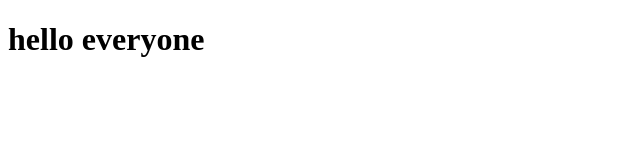
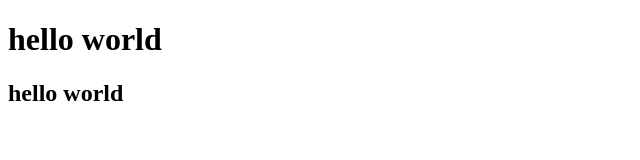
Before and after one commit to Tom-game-project/tom-site, a plain HTML site: page index.html in a window 1280 px wide. Shown: the whole page, without its empty margins (0-640 px from the left). Drawn offline with Linux system fonts and the light colour scheme.

Commit message:
style.css の追加

```diff
--- a/index.html
+++ b/index.html
@@ -2,11 +2,15 @@
 <html>
     <head>
         <meta charset="utf-8">
+        <link rel="stylesheet" href="style.css">
         <title>example site</title>
     </head>
     <body>
         <h1>
-            hello everyone
+            hello world
         </h1>
+        <div>
+            <h2>hello world</h2>
+        </div>
     </body>
 </html>
```
Also changed, not shown: style.css (added).
